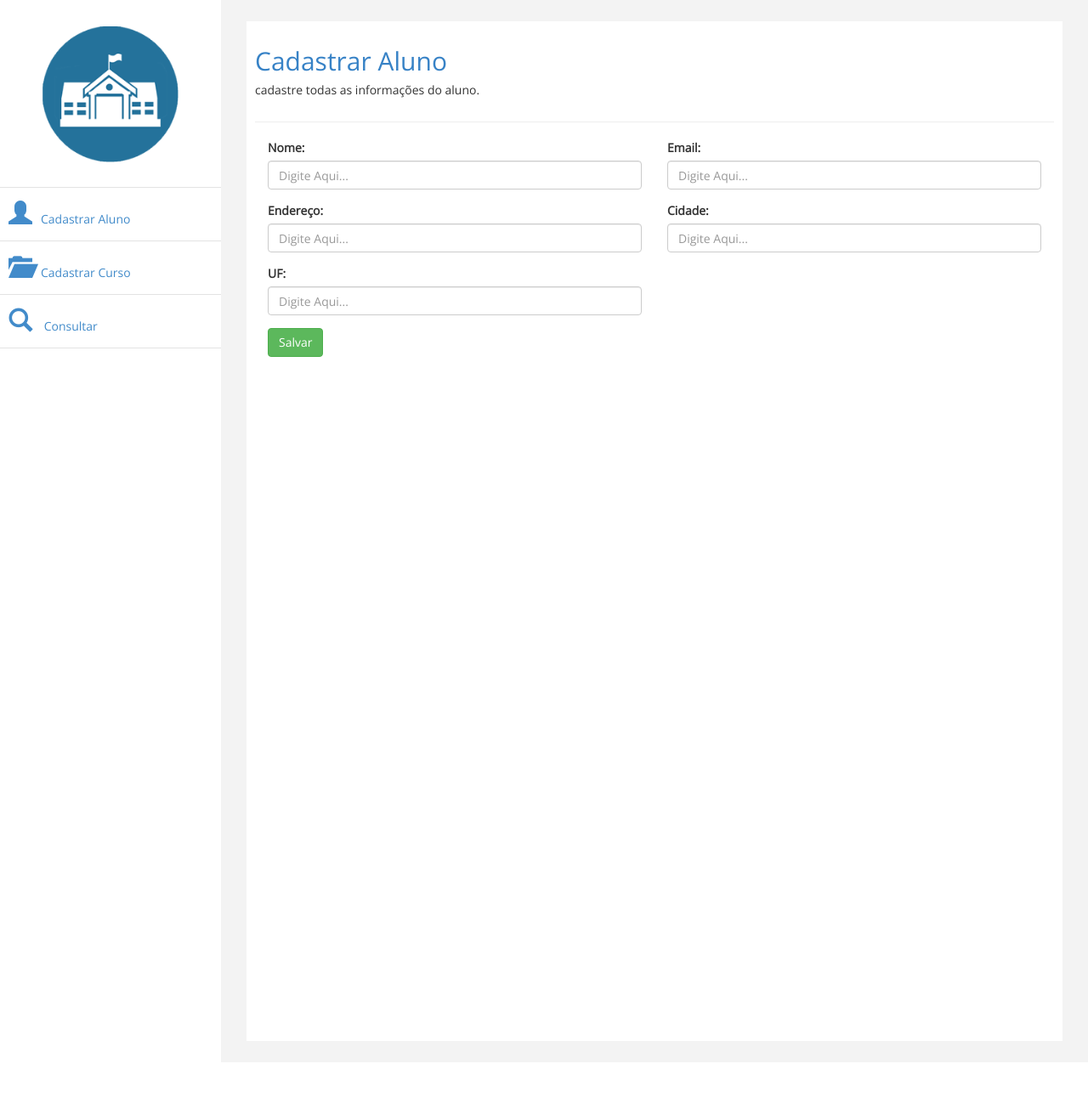
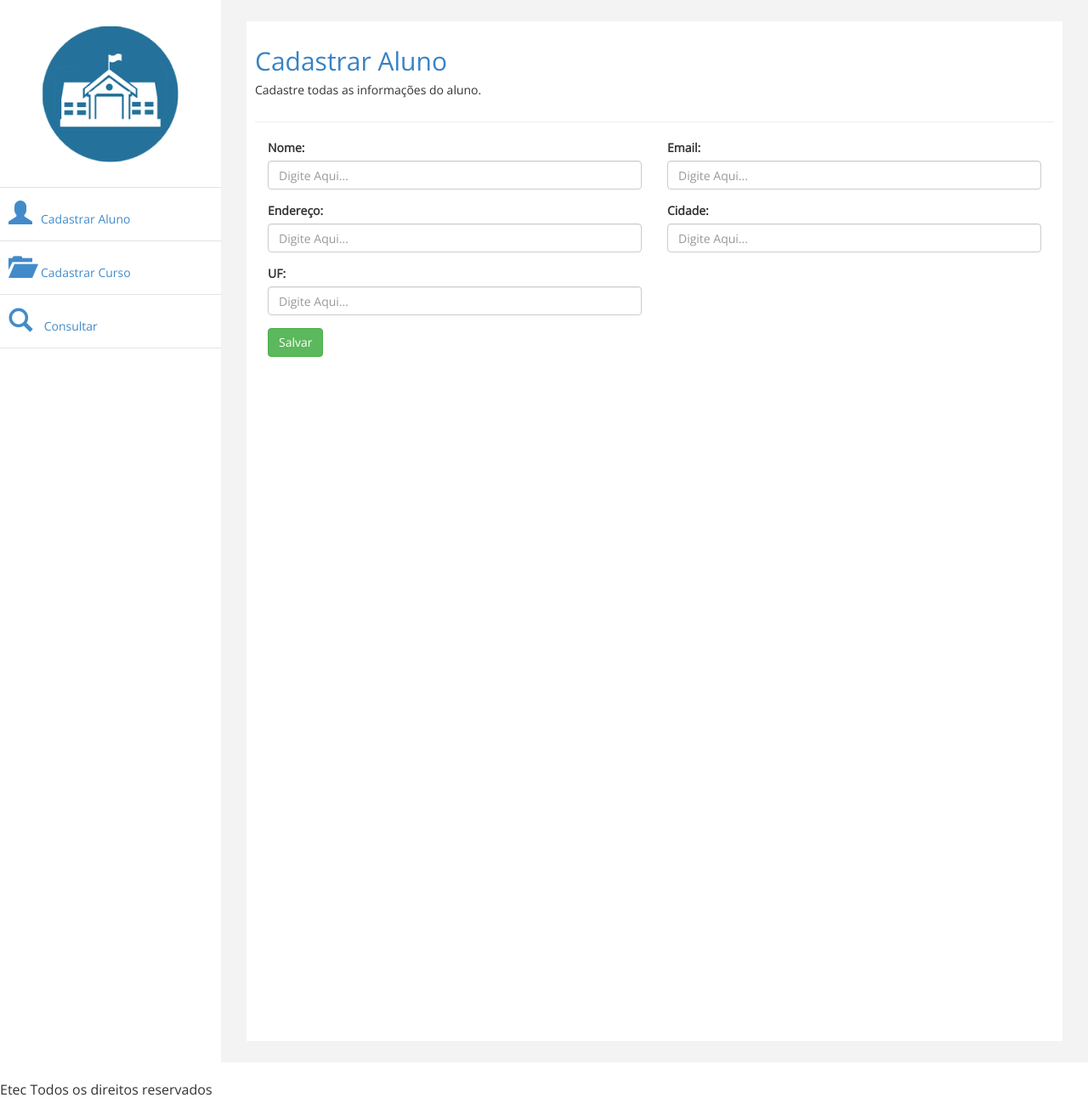
Before and after one commit to anafontessp/CadastroAluno, a PHP site: page /c_novo_aluno.php in a window 1280 px wide. Shown: the part 60-1365 px from the top of the page at 85% size. Before the commit the page ends 480 px from the top, so only its background shows below. Run offline with PHP 8.4, Linux system fonts and the light colour scheme.

Commit message:
Refatorando Projeto

```diff
--- a/_topo.php
+++ b/_topo.php
@@ -1,7 +1,7 @@
 <nav class="navbar navbar-default navbar-cls-top " role="navigation" style="margin-bottom: 0">
     <div class="navbar-brand">Administrativo</a>
                 <button type="button" class="navbar-toggle" data-toggle="collapse" data-target=".sidebar-collapse">
-                    <span class="sr-only">Toggle navigation</span>
+                    <span class="sr-only">Alternar navegacao</span>
                     <span class="icon-bar"></span>
                     <span class="icon-bar"></span>
                     <span class="icon-bar"></span>
--- a/c_novo_aluno.php
+++ b/c_novo_aluno.php
@@ -22,7 +22,7 @@ session_start();
                 <div class="row">
                     <div class="col-md-12">
                         <h2>Cadastrar Aluno</h2>
-                        <h5>cadastre todas as informações do aluno. </h5>
+                        <h5>Cadastre todas as informações do aluno.</h5>
                     </div>
                 </div>
                 <hr/>
@@ -66,4 +66,8 @@ session_start();
             </div>
         </div>
     </body>
+
+    <footer>
+    <p> Etec Todos os direitos reservados </p>
+    </footer>
 </html>
```
Also changed, not shown: c_novo_curso.php (+6 -1 lines), conexao.php (+11 -16 lines).
